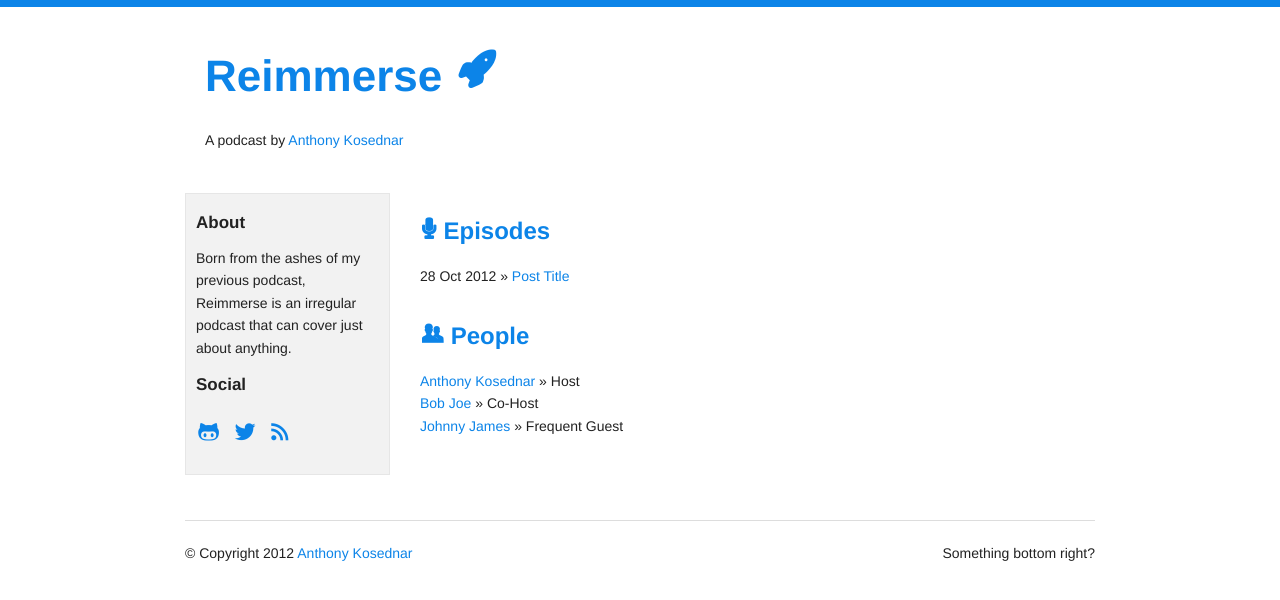
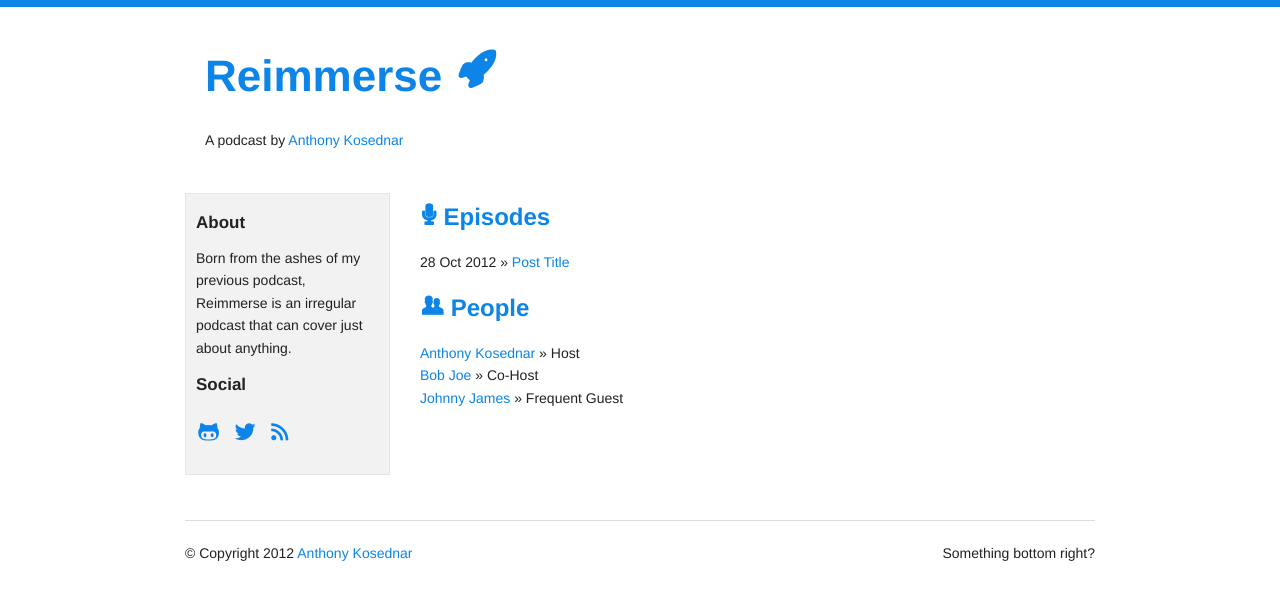
Before and after one commit to akosednar/reimmer.se, a Jekyll site: the page built from index.html, in a window 1280 px wide. Shown: the top 600 px of the page. Built offline with Jekyll 4.4.1, drawn with Linux system fonts in a browser that asks for light colours.

Commit message:
css changes

```diff
--- a/css/app.css
+++ b/css/app.css
@@ -38,14 +38,21 @@
 body{
 	border-top: 7px solid #0C84E8;
 }
+
 a {
 	color: #0C84E8;
 	text-decoration: none;
 	line-height: inherit;
 }
+
 a:hover {
 	color: #1C84C8;
 }
+
+h1, h2, h3, h4, h5, h6 {
+	margin-top: 0px;
+}
+
 .social{
 	font-family: entypo-social !important;
 	font-size: 45px;
```
